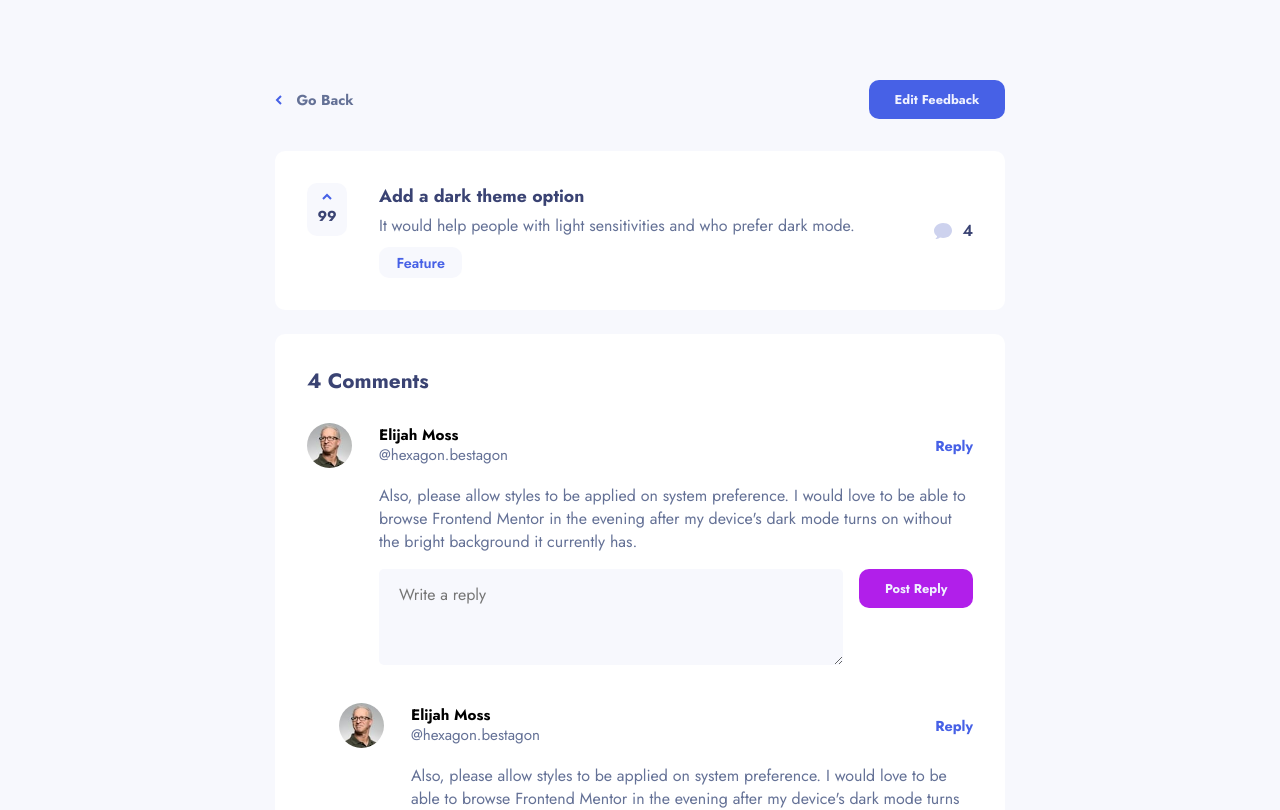
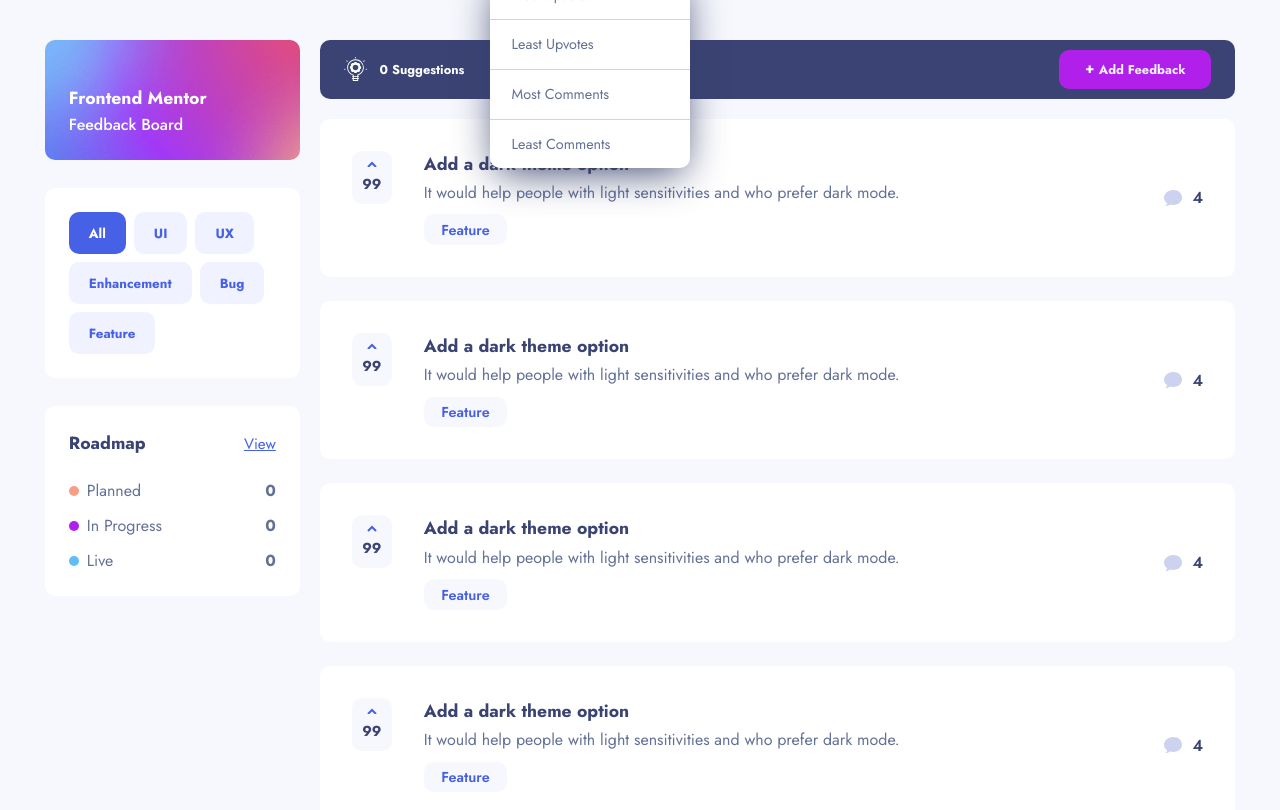
Before and after one commit to Victor-Nyagudi/product-feedback-app-react, a React (Create React App) app: page / in a window 1280 px wide. Shown: the top 810 px of the page. Built offline with nearby package versions, Linux system fonts and the light colour scheme.

Commit message:
Style dropdown menu

```diff
--- a/src/App.js
+++ b/src/App.js
@@ -76,9 +76,9 @@
 
   return (
     <>
-      {/* <SuggestionsPage sharedProps={ sharedProps } /> */}
+      <SuggestionsPage sharedProps={ sharedProps } />
       {/* <AddEditFeedbackPage sharedProps={ sharedProps } /> */}
-      <FeedbackDetailPage sharedProps={ sharedProps } />
+      {/* <FeedbackDetailPage sharedProps={ sharedProps } /> */}
       {/* <RoadMapPage sharedProps={ sharedProps } /> */}
     </>
   );
--- a/src/components/pages/suggestions-page/main/SuggestionsHeader.js
+++ b/src/components/pages/suggestions-page/main/SuggestionsHeader.js
@@ -1,6 +1,7 @@
 import { PropTypes } from "prop-types";
 
 import Button from "../../../shared/Button";
+import DropdownMenu from "../../../shared/DropdownMenu";
 
 function SuggestionsHeader({ totalSuggestions, isMobileScreen }) {
     return (
@@ -31,13 +32,15 @@
                                 </svg>
                             </button>
                         </p>
+
+                        <DropdownMenu />
                     </div>
                 </div>
 
                 <div className="suggestions__header-button-container">
                     <Button
                         className={ 'button--add-feedback' }
-                        icon={ <svg width="9" height="9" xmlns="http://www.w3.org/2000/svg" className="feedback-button-svg"><text transform="translate(-24 -20)" fill="#F2F4FE" fillRule="evenodd" fontFamily="Jost-Bold, Jost" fontSize="14" fontWeight="bold"><tspan x="24" y="27.5">+</tspan></text></svg> }
+                        icon={ <svg width="9" height="9" xmlns="http://www.w3.org/2000/svg" className="feedback-button-svg" aria-hidden="true"><text transform="translate(-24 -20)" fill="#F2F4FE" fillRule="evenodd" fontFamily="Jost-Bold, Jost" fontSize="14" fontWeight="bold"><tspan x="24" y="27.5">+</tspan></text></svg> }
                         text={ 'Add Feedback' }
                     />
                 </div>
--- a/src/components/shared/DropdownMenuItem.js
+++ b/src/components/shared/DropdownMenuItem.js
@@ -11,7 +11,7 @@
                 {
                     isSelected &&
 
-                    <svg xmlns="http://www.w3.org/2000/svg" width="13" height="11">
+                    <svg xmlns="http://www.w3.org/2000/svg" width="13" height="11" aria-hidden="true">
                         <path fill="none" stroke="#AD1FEA" strokeWidth="2" d="M1 5.233L4.522 9 12 1" />
                     </svg>
                 }
--- a/src/css/main.css
+++ b/src/css/main.css
@@ -312,6 +312,40 @@
   color: #3a4373;
 }
 
+.dropdown-menu {
+  position: absolute;
+  background-color: white;
+  border-radius: 10px;
+  -webkit-box-shadow: 0px 10px 40px -7px #373F68;
+          box-shadow: 0px 10px 40px -7px #373F68;
+  min-width: 200px;
+}
+
+.dropdown-menu__item:not(:last-child) {
+  border-bottom: 1px solid #ced3ed;
+}
+
+.dropdown-menu__button, .dropdown-menu__button--active {
+  font-size: .9rem;
+  font-weight: 400;
+  color: #647196;
+  width: 100%;
+  padding: 1em 1.5em;
+  display: -webkit-box;
+  display: -ms-flexbox;
+  display: flex;
+  -webkit-box-align: center;
+      -ms-flex-align: center;
+          align-items: center;
+  -webkit-box-pack: justify;
+      -ms-flex-pack: justify;
+          justify-content: space-between;
+}
+
+.dropdown-menu__button:hover, .dropdown-menu__button--active:hover, .dropdown-menu__button:focus, .dropdown-menu__button--active:focus {
+  color: #b11fea;
+}
+
 .suggestions {
   min-height: 100vh;
   display: -webkit-box;
@@ -397,6 +431,10 @@
       -ms-flex-pack: justify;
           justify-content: space-between;
   padding: .6em 0;
+}
+
+.suggestions__header-container {
+  position: relative;
 }
 
 .suggestions__header-info {
--- a/src/main.scss
+++ b/src/main.scss
@@ -391,6 +391,38 @@
     }
 }
 
+.dropdown-menu {
+    position: absolute;
+
+
+    background-color: getColor('white');
+    border-radius: $border-radius;
+
+    box-shadow: 0px 10px 40px -7px #373F68;
+    min-width: 200px;
+
+    &__item:not(:last-child) {
+        border-bottom: 1px solid getColor('border-bottom-color');
+    }
+
+    &__button {
+        font-size: .9rem;
+        font-weight: getFontWeight('regular');
+        color: getColor('grey-purple');
+
+        width: 100%;
+        padding: 1em 1.5em;
+
+        @include flex-row-space-between;
+
+        &:hover, &:focus { color: getColor('purple') }
+
+        &--active {
+            @extend .dropdown-menu__button;
+        }
+    }
+}
+
 .suggestions {
     min-height: 100vh;
 
@@ -436,6 +468,8 @@
             padding: .6em 0;
         }
 
+        &-container { position: relative }
+
         &-info { font-size: .8rem; }
 
         &-filter {
@@ -457,7 +491,6 @@
 
         &-button-text { margin-right: .4em; }
     }
-
 
     &__main {
         /*
```
Also changed, not shown: 1 other file (tests, documents, lock files or other folders).
